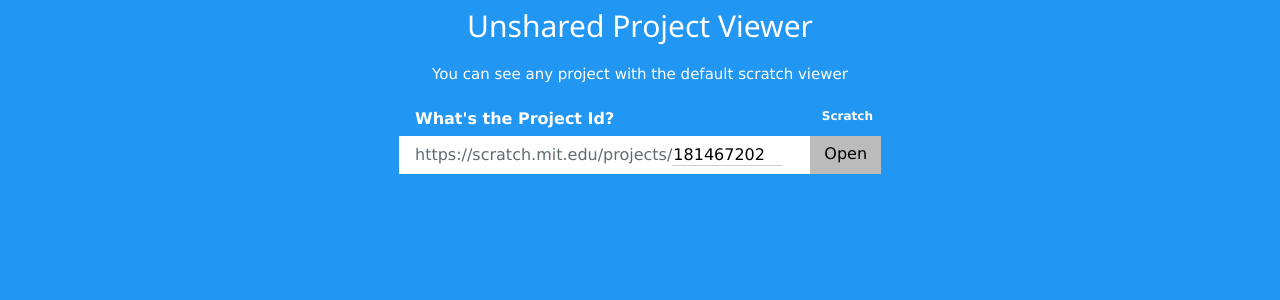
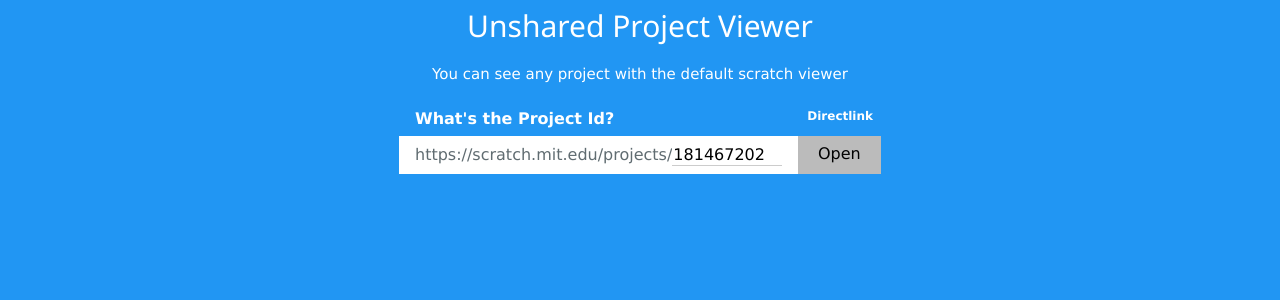
Before and after one commit to JuegOStrower/juegostrower.github.io, a Jekyll site: the page unsharedviewer/index.html, which Jekyll copies as it is, in a window 1280 px wide. Shown: the part 370-670 px from the top of the page. Built offline with Jekyll 4.4.1, drawn with Linux system fonts in a browser that asks for light colours; nearby versions of some CDN libraries.

Commit message:
Update index.html

```diff
--- a/unsharedviewer/index.html
+++ b/unsharedviewer/index.html
@@ -36,7 +36,7 @@
 <table id="playinput" class="w3-table" style="margin:0px auto; width:482px">
           <tbody><tr class="w3-text-white">
             <th>What's the Project Id?</th>
-			<th id="playdirect" class="w3-right w3-small">Scratch</th>
+			<th id="playdirect" class="w3-right w3-small">Directlink</th>
           	</tr>
 		<tr style="background-color:rgb(255, 255, 255)">
 			<td>https://scratch.mit.edu/projects/<input value="181467202" type="text" class="w3-input" style="display: inline-block; padding: 1px; color: black; width: 110px;" id="playproj"></td>
```
